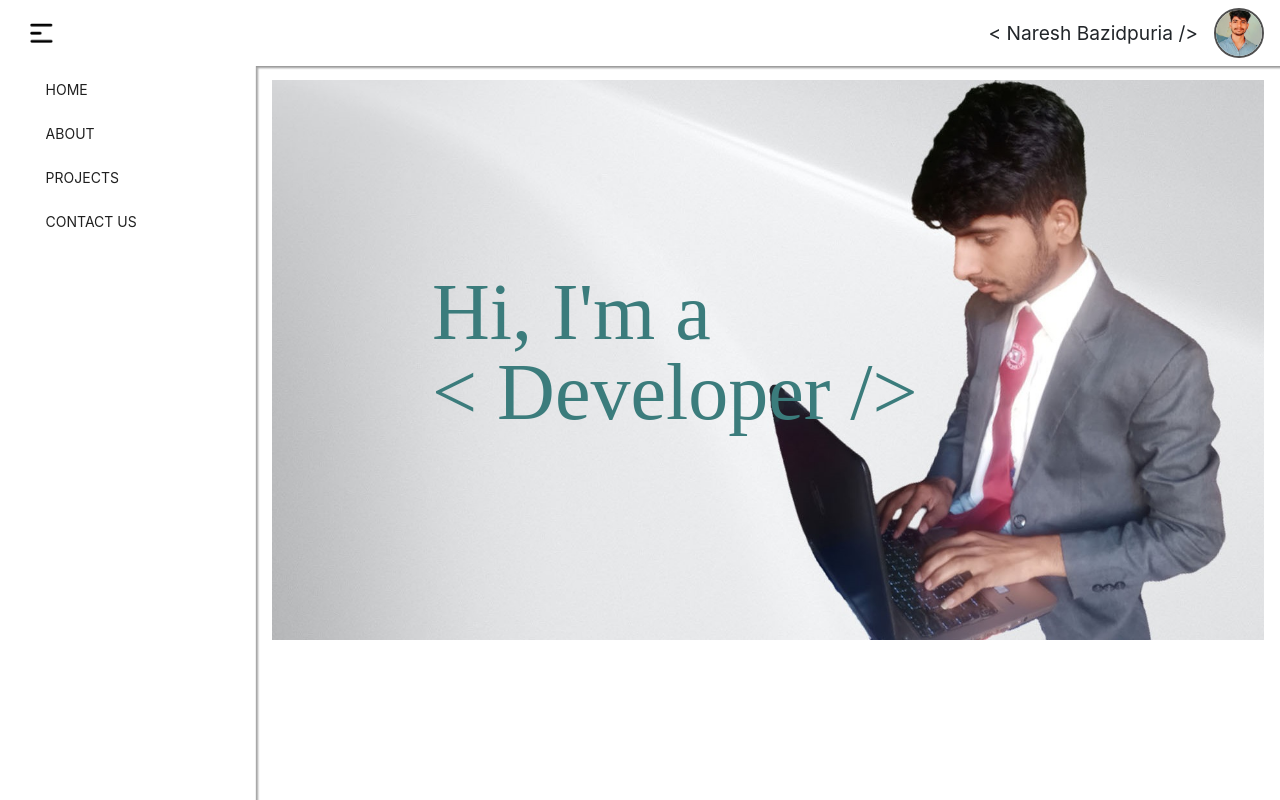
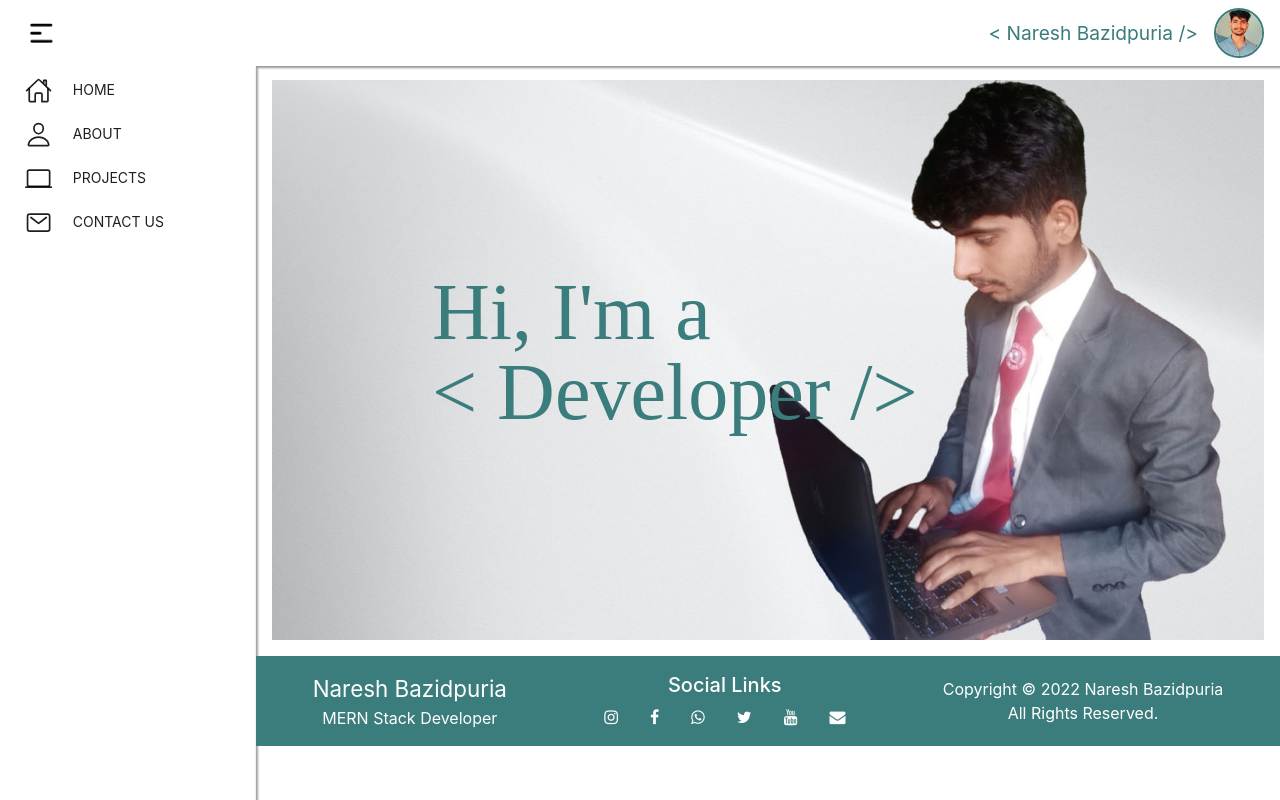
Before and after one commit to Nareshbazidpuria/NB-React, a React (Create React App) app: page / in a window 1280 px wide. Built offline with nearby package versions, Linux system fonts and the light colour scheme; a web font is replaced by a local one.

Commit message:
worked on new designs

```diff
--- /dev/null
+++ b/src/components/footeR/index.js
@@ -0,0 +1,35 @@
+import React from 'react'
+import './style.css';
+
+const Footer = (props) => {
+  return (
+    <div className='footer' style={{
+      left: props.width,
+      width: `calc(100vw - ${props.width})`
+    }}
+    >
+      <div>
+      <span>Naresh Bazidpuria</span>
+      <div>MERN Stack Developer</div>
+      </div>
+      <div className="social d-flex flex-column align-items-center">
+        <h5>Social Links</h5>
+       <div className="links">
+       <a href="https://www.instagram.com/naresh_bazidpuria" target="_blank" rel="noreferrer"><i className="fa fa-instagram" ></i></a>
+        <a href="https://www.facebook.com/nareshbazidpuria" target="_blank" rel="noreferrer"><i className="fa fa-facebook" alt="facebook"></i></a>
+        <a href="http://api.whatsapp.com/send?phone=+917837625927&text=How can I help you ?" target="_blank" rel="noreferrer"><i
+          className="fa fa-whatsapp" ></i></a>
+        <a href="https://twitter.com/nareshk84936106" target="_blank" rel="noreferrer"><i className="fa fa-twitter" ></i></a>
+        <a href="https://www.youtube.com/c/NareshBazidpuria" target="_blank" rel="noreferrer"><i className="fa fa-youtube" ></i></a>
+        <a href='mailto:nareshbazidpuria.com@gmail.com'><i className="fa fa-envelope" ></i></a>
+       </div>
+      </div>
+      <div className="copyright">
+        <div>Copyright &copy; {new Date().getFullYear()} Naresh Bazidpuria</div>
+        <div>All Rights Reserved.</div>
+      </div>
+    </div>
+  )
+}
+
+export default Footer
--- /dev/null
+++ b/src/components/footeR/style.css
@@ -0,0 +1,23 @@
+.footer{
+  position: relative;
+  padding: 1rem;
+  transition: all .4s;
+  background-color: #3b7c7c;
+  color: #fff;
+  display: flex;
+  align-items: center;
+  justify-content: space-around;
+  text-align: center;
+}
+.footer span{
+  font-size: 1.4rem;
+}
+.social a{
+  cursor: pointer;
+  padding: 1rem;
+  color: #fff;
+}
+.social a:hover > i{
+  transform: scale(1.5);
+  transition: all .3s;
+}
--- a/src/components/homE/style.css
+++ b/src/components/homE/style.css
@@ -7,7 +7,6 @@
 }
 .featured{
   background: url('../../img/dfe.jpg');
-  /* background: url('../../img/bg.jpg'); */
   background-size: cover;
   height: 35rem;
   padding: 12rem 0 0 0;
--- a/src/components/navigationBar/style.css
+++ b/src/components/navigationBar/style.css
@@ -5,20 +5,21 @@
   right: 0;
   top: 0;
   background-color: #fff;
-  box-shadow: 2px 2px 2px rgba(0, 0, 0, 0.411);
+  box-shadow: 2px 2px 2px #00000069;
   display: flex;
   justify-content: end;
   z-index: -1;
 }
 .navbar span{
   cursor: pointer;
+  color: #3b7c7c;
   font-size: 1.2rem;
 }
 .logo{
   border-radius: 50px;
   height: 50px;
   width: auto;
-  border: 2px solid #000000b0;
+  border: 2px solid #3b7c7c;
   margin: 0 1rem;
   cursor: pointer;
 }
--- a/src/components/sideBar/index.js
+++ b/src/components/sideBar/index.js
@@ -2,8 +2,9 @@ import React, { useState } from 'react';
 import './style.css';
 import menuBtnO from '../../img/munu-o.png';
 import menuBtnC from '../../img/munu-c.png';
-import { Button, Menu } from 'antd';
+import { Button, Menu, Tooltip } from 'antd';
 import Home from '../homE';
+import Footer from '../footeR';
 function getItem(label, key, icon) {
   return {
     key,
@@ -28,10 +29,6 @@ const Sidebar = () => {
     setCollapsed(!collapsed);
   };
   const navigate = (e) => {
-    // let menuuuu = document.getElementsByClassName('menu')
-    // Array.from(menuuuu[0]).forEach(element => {
-      // console.log(menuuuu[0].children);
-    // });
     let a = document.createElement('a')
     a.setAttribute('href', e.key)
     a.click()
@@ -39,16 +36,15 @@ const Sidebar = () => {
   return (
     <>
       <div className='sidebar'>
+        <Tooltip title="Menu">
           <Button
             type="primary"
             onClick={toggleCollapsed}
-          // style={{
-          //   marginBottom: 16,
-          // }}
             className='menuBtn'
           >
             {collapsed ? <img className='menuBtnIcon' src={menuBtnC} alt="" /> : <img className='menuBtnIcon' src={menuBtnO} alt="" />}
           </Button>
+        </Tooltip>
         <Menu
           defaultSelectedKeys={['1']}
           defaultOpenKeys={['sub1']}
@@ -61,6 +57,7 @@ const Sidebar = () => {
         />
       </div>
       <Home width={collapsed ? '80px' : '256px'} />
+      <Footer width={collapsed ? '80px' : '256px'} />
     </>
   );
 };
```
Lines whose indentation alone changed are shown as unchanged.
